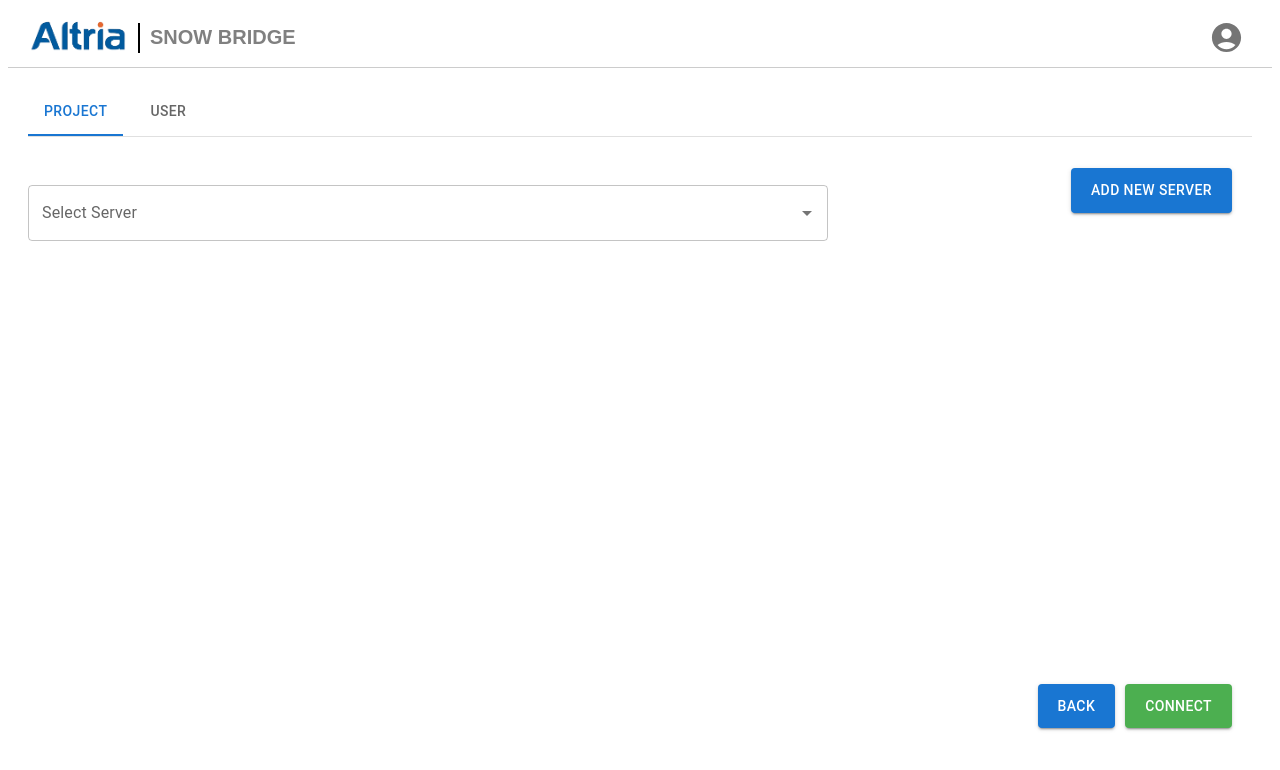
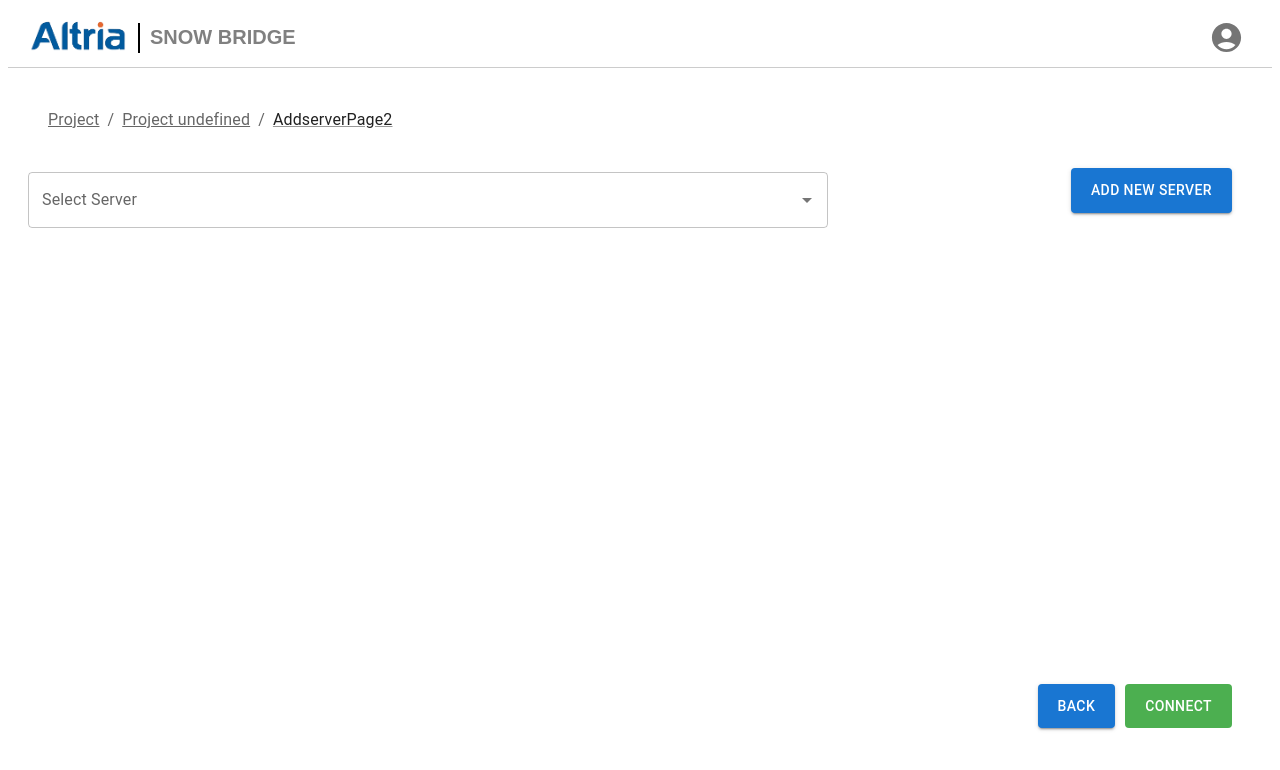
Before and after one commit to Dimoda2000/Migration-Wizard, a React (Create React App) app: page /AddserverPage2 in a window 1280 px wide. Shown: the top 770 px of the page. Built offline with nearby package versions, Linux system fonts and the light colour scheme.

Commit message:
Use breadcrumbs for navigaton. Add conditions to navigate CONNECT button.

```diff
--- a/src/Pages/AddserverPage2.js
+++ b/src/Pages/AddserverPage2.js
@@ -1,11 +1,9 @@
 import React, { useState } from 'react';
-import MainTab from '../Components/MainTab'; // Ensure the correct path
-import { Button, Autocomplete, TextField, Dialog, DialogActions, DialogContent, DialogTitle } from '@mui/material';
-import { toast, ToastContainer } from 'react-toastify'; // Correct toastify imports
-import 'react-toastify/dist/ReactToastify.css'; // Correct toastify CSS import
-import UserAccountTab from '../Components/UserAccountTab'
+import { Button, Autocomplete, TextField, Dialog, DialogActions, DialogContent, DialogTitle, Breadcrumbs, Link } from '@mui/material';
+import { toast, ToastContainer } from 'react-toastify';
+import 'react-toastify/dist/ReactToastify.css';
 
-const AddserverPage2 = () => {
+const AddserverPage2 = ({ projectName }) => {  // Assuming projectName is passed as a prop
   const [selectedServer, setSelectedServer] = useState(null);
   const [selectedDatabase, setSelectedDatabase] = useState(null);
   const [selectedSchemaType, setSelectedSchemaType] = useState(null);
@@ -18,7 +16,6 @@ const AddserverPage2 = () => {
     serverNickName: ''
   });
   const [serversData, setServersData] = useState({
-    // Initial server data
     Server1: ['DB1', 'DB2'],
     Server2: ['DB3', 'DB4'],
   });
@@ -64,16 +61,26 @@ const AddserverPage2 = () => {
 
   return (
     <div style={{ height: '100vh', display: 'flex', flexDirection: 'column', position: 'relative', overflow: 'hidden' }}>
-      <MainTab />
+      {/* Breadcrumbs for navigation */}
+      <Breadcrumbs aria-label="breadcrumb" style={{ margin: '20px' }}>
+        <Link color="inherit" href="/ProjectViewPage">
+          Project
+        </Link>
+        <Link color="inherit" href={`/project/${projectName}`}>
+          {`Project ${projectName}`}
+        </Link>
+        <Link color="textPrimary" href="#" aria-current="page">
+          AddserverPage2
+        </Link>
+      </Breadcrumbs>
 
-      {/* ADD NEW SERVER Button */}
       <Button
         variant="contained"
         style={{
           position: 'absolute',
-          top: '80px', // Adjust the position to be just below the MainTab
-          right: '20px', // Move to the right side
-          backgroundColor: '#1976d2', // Blue color
+          top: '80px',
+          right: '20px',
+          backgroundColor: '#1976d2',
           color: 'white',
           padding: '10px 20px',
         }}
@@ -83,8 +90,9 @@ const AddserverPage2 = () => {
       </Button>
 
       {/* Server Selector */}
+      <div style={{ width: '100%', maxWidth: '600px', margin: '0 auto', padding: '10px' }}></div>
       <Autocomplete
-        options={Object.keys(serversData)} // Dynamic list of servers
+        options={Object.keys(serversData)}
         value={selectedServer}
         onChange={(event, newValue) => {
           setSelectedServer(newValue);
@@ -98,7 +106,6 @@ const AddserverPage2 = () => {
         sx={{ mb: 3, maxWidth: 800 }}
       />
 
-      {/* Database Selector */}
       {selectedServer && (
         <Autocomplete
           options={availableDatabases}
@@ -115,7 +122,6 @@ const AddserverPage2 = () => {
         />
       )}
 
-      {/* BACK and CONNECT Buttons */}
       <div style={{
         position: 'absolute',
         right: '20px',
@@ -126,11 +132,11 @@ const AddserverPage2 = () => {
         <Button
           variant="contained"
           style={{
-            backgroundColor: '#1976d2', // Blue color
+            backgroundColor: '#1976d2',
             color: 'white',
             padding: '10px 20px',
           }}
-           href = "/ProjectViewPage"
+          href="/ProjectViewPage"
         >
           BACK
         </Button>
@@ -138,18 +144,19 @@ const AddserverPage2 = () => {
         <Button
           variant="contained"
           style={{
-            backgroundColor: '#4caf50', // Green color
+            backgroundColor: '#4caf50',
             color: 'white',
             padding: '10px 20px',
           }}
           onClick={handleConnect}
-          href = "/Table_Dashboard"
+          href={selectedServer && selectedDatabase ? "/MigrationPage" : undefined} // Navigate only if conditions are met
+          disabled={!selectedServer || !selectedDatabase} // Disable if not selected
+
         >
           CONNECT
         </Button>
       </div>
 
-      {/* Dialog for Adding New Server */}
       <Dialog open={openDialog} onClose={handleCloseDialog}>
         <DialogTitle>Add New Server</DialogTitle>
         <DialogContent>
@@ -192,7 +199,7 @@ const AddserverPage2 = () => {
           />
         </DialogContent>
         <DialogActions>
-          <Button onClick={handleCloseDialog} color="primary" href = "/AddserverPage2">
+          <Button onClick={handleCloseDialog} color="primary" href="/AddserverPage2">
             BACK
           </Button>
           <Button onClick={handleCreateServer} color="primary">
@@ -201,10 +208,238 @@ const AddserverPage2 = () => {
         </DialogActions>
       </Dialog>
 
-      {/* Toast Notifications */}
       <ToastContainer />
     </div>
   );
 };
 
 export default AddserverPage2;
+
+
+
+
+
+///////without Breadcrumbs
+
+// import React, { useState } from 'react';
+// // import MainTab from '../Components/MainTab'; // Ensure the correct path
+// import { Button, Autocomplete, TextField, Dialog, DialogActions, DialogContent, DialogTitle } from '@mui/material';
+// import { toast, ToastContainer } from 'react-toastify'; // Correct toastify imports
+// import 'react-toastify/dist/ReactToastify.css'; // Correct toastify CSS import
+
+
+// const AddserverPage2 = () => {
+//   const [selectedServer, setSelectedServer] = useState(null);
+//   const [selectedDatabase, setSelectedDatabase] = useState(null);
+//   const [selectedSchemaType, setSelectedSchemaType] = useState(null);
+//   const [selectedItems, setSelectedItems] = useState([]);
+//   const [openDialog, setOpenDialog] = useState(false);
+//   const [newServerDetails, setNewServerDetails] = useState({
+//     serverName: '',
+//     userName: '',
+//     password: '',
+//     serverNickName: ''
+//   });
+//   const [serversData, setServersData] = useState({
+//     // Initial server data
+//     Server1: ['DB1', 'DB2'],
+//     Server2: ['DB3', 'DB4'],
+//   });
+
+//   const availableDatabases = selectedServer ? serversData[selectedServer] : [];
+
+//   const handleAddServerClick = () => {
+//     setOpenDialog(true);
+//   };
+
+//   const handleCloseDialog = () => {
+//     setOpenDialog(false);
+//   };
+
+//   const handleCreateServer = () => {
+//     const { serverName, userName, password, serverNickName } = newServerDetails;
+
+//     if (!serverName || !userName || !password || !serverNickName) {
+//       toast.error('Server adding failed');
+//     } else {
+//       // Update the state to include the new server
+//       setServersData((prevServersData) => ({
+//         ...prevServersData,
+//         [serverName]: [] // Adding the new server with an empty database list
+//       }));
+
+//       toast.success('Server added successfully');
+//       setOpenDialog(false);
+//     }
+//   };
+
+//   const handleChange = (e) => {
+//     const { name, value } = e.target;
+//     setNewServerDetails((prevDetails) => ({
+//       ...prevDetails,
+//       [name]: value
+//     }));
+//   };
+
+//   const handleConnect = () => {
+//     toast.info('Connect functionality is not yet implemented.'); // Placeholder action
+//   };
+
+//   return (
+//     <div style={{ height: '100vh', display: 'flex', flexDirection: 'column', position: 'relative', overflow: 'hidden' }}>
+//       {/* <MainTab /> */}
+
+//       <div
+//       style={{
+//         display: "flex",
+//         alignItems: "center",
+//         gap: "10px", // Adds spacing between the dropdown and button
+//         margin: "20px auto", // Centers the container with top and bottom spacing
+//         maxWidth: "600px", // Restricts maximum width for better layout
+//         padding: "10px", // Adds some internal spacing
+//       }}
+//     />
+
+//       {/* ADD NEW SERVER Button */}
+//       <Button
+//         variant="contained"
+//         style={{
+//           position: 'absolute',
+//           top: '80px', // Adjust the position to be just below the MainTab
+//           right: '20px', // Move to the right side
+//           backgroundColor: '#1976d2', // Blue color
+//           color: 'white',
+//           padding: '10px 20px',
+//         }}
+//         onClick={handleAddServerClick}
+//       >
+//         ADD NEW SERVER
+//       </Button>
+
+//       {/* Server Selector */}
+//       <div style={{ width: '100%', maxWidth: '600px', margin: '0 auto', padding: '10px' }}></div>
+//       <Autocomplete
+//         options={Object.keys(serversData)} // Dynamic list of servers
+//         value={selectedServer}
+//         onChange={(event, newValue) => {
+//           setSelectedServer(newValue);
+//           setSelectedDatabase(null);
+//           setSelectedSchemaType(null);
+//           setSelectedItems([]);
+//         }}
+//         renderInput={(params) => (
+//           <TextField {...params} label="Select Server" variant="outlined" />
+//         )}
+//         sx={{ mb: 3, maxWidth: 800 }}
+//       />
+
+//       {/* Database Selector */}
+//       {selectedServer && (
+//         <Autocomplete
+//           options={availableDatabases}
+//           value={selectedDatabase}
+//           onChange={(event, newValue) => {
+//             setSelectedDatabase(newValue);
+//             setSelectedSchemaType(null);
+//             setSelectedItems([]);
+//           }}
+//           renderInput={(params) => (
+//             <TextField {...params} label="Select Database" variant="outlined" />
+//           )}
+//           sx={{ mb: 3, maxWidth: 800 }}
+//         />
+//       )}
+
+//       {/* BACK and CONNECT Buttons */}
+//       <div style={{
+//         position: 'absolute',
+//         right: '20px',
+//         bottom: '20%',
+//         display: 'flex',
+//         gap: '10px',
+//       }}>
+//         <Button
+//           variant="contained"
+//           style={{
+//             backgroundColor: '#1976d2', // Blue color
+//             color: 'white',
+//             padding: '10px 20px',
+//           }}
+//            href = "/ProjectViewPage"
+//         >
+//           BACK
+//         </Button>
+
+//         <Button
+//           variant="contained"
+//           style={{
+//             backgroundColor: '#4caf50', // Green color
+//             color: 'white',
+//             padding: '10px 20px',
+//           }}
+//           onClick={handleConnect}
+//           href = "/Table_Dashboard"
+//         >
+//           CONNECT
+//         </Button>
+//       </div>
+
+//       {/* Dialog for Adding New Server */}
+//       <Dialog open={openDialog} onClose={handleCloseDialog}>
+//         <DialogTitle>Add New Server</DialogTitle>
+//         <DialogContent>
+//           <TextField
+//             label="Server Name"
+//             variant="outlined"
+//             fullWidth
+//             margin="normal"
+//             name="serverName"
+//             value={newServerDetails.serverName}
+//             onChange={handleChange}
+//           />
+//           <TextField
+//             label="User Name"
+//             variant="outlined"
+//             fullWidth
+//             margin="normal"
+//             name="userName"
+//             value={newServerDetails.userName}
+//             onChange={handleChange}
+//           />
+//           <TextField
+//             label="Password"
+//             variant="outlined"
+//             fullWidth
+//             margin="normal"
+//             name="password"
+//             type="password"
+//             value={newServerDetails.password}
+//             onChange={handleChange}
+//           />
+//           <TextField
+//             label="Server Nick Name"
+//             variant="outlined"
+//             fullWidth
+//             margin="normal"
+//             name="serverNickName"
+//             value={newServerDetails.serverNickName}
+//             onChange={handleChange}
+//           />
+//         </DialogContent>
+//         <DialogActions>
+//           <Button onClick={handleCloseDialog} color="primary" href = "/AddserverPage2">
+//             BACK
+//           </Button>
+//           <Button onClick={handleCreateServer} color="primary">
+//             CREATE
+//           </Button>
+//         </DialogActions>
+//       </Dialog>
+
+//       {/* Toast Notifications */}
+//       <ToastContainer />
+//     </div>
+//   );
+// };
+
+// export default AddserverPage2;
```
